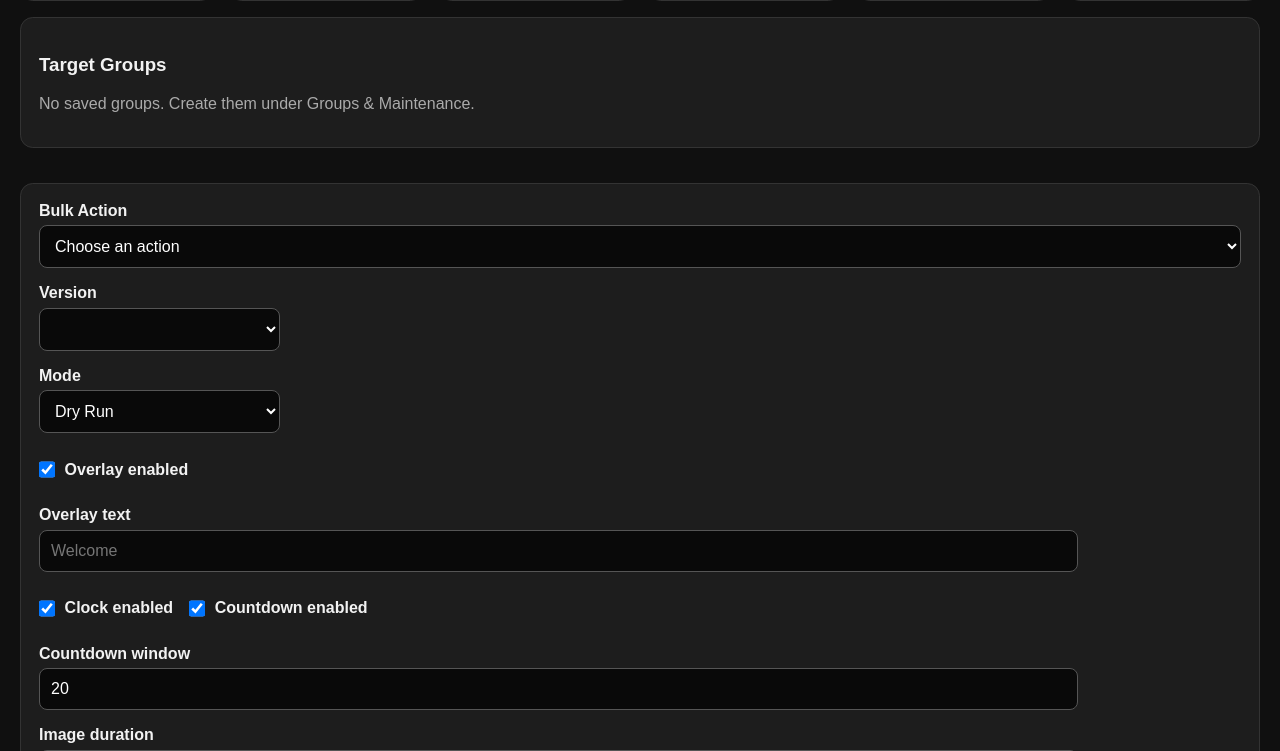
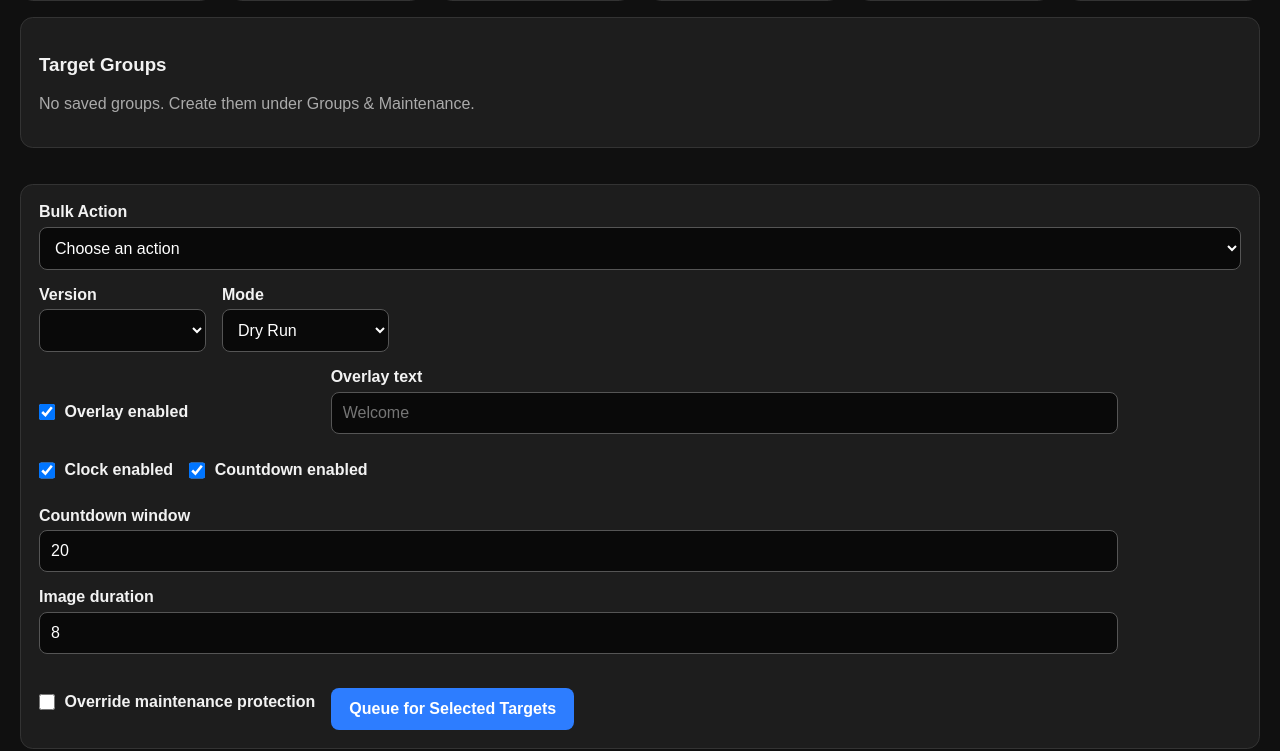
Before and after one commit to ericlsf/church-display-platform, a Flask app: page /fleet-operations in a window 1280 px wide. Shown: the part 427-1178 px from the top of the page. Run offline with Flask 3, Linux system fonts and the light colour scheme; the visitor is signed in with stand-in values (Sample User, id 1); data comes from the database, SQL or seed files in the repository; data that the repository does not hold is empty.

Commit message:
Refine Fleet Operations control grouping

```diff
--- a/hub/static/style.css
+++ b/hub/static/style.css
@@ -1903,3 +1903,128 @@ form[action*="fleet-operations"] .actions {
   gap: 0.65rem;
   margin-top: 0.2rem;
 }
+
+
+/* v6.4.2 Fleet Operations grouped controls */
+.fleet-operations-form,
+form[action*="fleet-operations"] {
+  display: grid !important;
+  grid-template-columns: minmax(0, 1fr) !important;
+  gap: 1rem !important;
+}
+
+.fleet-control-row {
+  display: grid;
+  gap: 1rem;
+  min-width: 0;
+  width: 100%;
+}
+
+.fleet-version-mode-row {
+  grid-template-columns:
+    repeat(2, minmax(0, 1fr));
+}
+
+.fleet-overlay-row {
+  grid-template-columns:
+    minmax(190px, 0.35fr)
+    minmax(0, 1fr);
+  align-items: end;
+}
+
+.fleet-overlay-row > label,
+.fleet-version-mode-row > label {
+  min-width: 0;
+  width: 100% !important;
+}
+
+.fleet-overlay-row
+  label:has(input[type="checkbox"]) {
+  display: inline-flex !important;
+  flex-direction: row !important;
+  align-items: center !important;
+  justify-content: flex-start !important;
+  gap: 0.6rem !important;
+  min-height: 2.75rem;
+  width: auto !important;
+  white-space: nowrap;
+}
+
+.fleet-checkbox-line {
+  display: inline-flex !important;
+  flex-direction: row !important;
+  align-items: center !important;
+  justify-content: flex-start !important;
+  gap: 0.6rem !important;
+  width: fit-content !important;
+  max-width: 100% !important;
+}
+
+.fleet-control-full-row {
+  grid-column: 1 / -1;
+  width: 100%;
+  min-width: 0;
+}
+
+.fleet-control-full-row input:not([type="checkbox"]),
+.fleet-control-full-row select,
+.fleet-control-full-row textarea,
+.fleet-control-row input:not([type="checkbox"]),
+.fleet-control-row select,
+.fleet-control-row textarea {
+  width: 100% !important;
+  max-width: 100% !important;
+  box-sizing: border-box;
+}
+
+.fleet-overlay-row input[type="checkbox"],
+.fleet-checkbox-line input[type="checkbox"],
+.fleet-operations-actions input[type="checkbox"] {
+  width: 1rem !important;
+  height: 1rem !important;
+  min-width: 1rem !important;
+  max-width: 1rem !important;
+  margin: 0 !important;
+  flex: 0 0 1rem !important;
+}
+
+.fleet-operations-actions {
+  display: flex !important;
+  flex-wrap: wrap;
+  align-items: center;
+  gap: 1rem;
+  margin-top: 0.25rem;
+}
+
+.fleet-operations-actions
+  label:has(input[type="checkbox"]) {
+  display: inline-flex !important;
+  flex-direction: row !important;
+  align-items: center !important;
+  gap: 0.6rem !important;
+  width: auto !important;
+  margin: 0 !important;
+}
+
+@media (max-width: 760px) {
+  .fleet-version-mode-row,
+  .fleet-overlay-row {
+    grid-template-columns:
+      minmax(0, 1fr);
+  }
+
+  .fleet-overlay-row
+    label:has(input[type="checkbox"]) {
+    min-height: auto;
+  }
+
+  .fleet-operations-actions {
+    align-items: stretch;
+    flex-direction: column;
+  }
+
+  .fleet-operations-actions button,
+  .fleet-operations-actions input[type="submit"] {
+    width: 100%;
+  }
+}
--- a/hub/templates/fleet_operations.html
+++ b/hub/templates/fleet_operations.html
@@ -219,4 +219,5 @@
   refreshOptions();
 })();
 </script>
+<script src="/static/fleet-operations-layout.js"></script>
 {% endblock %}
```
Also changed, not shown: RELEASE_NOTES_v6.4.2.md (added, +15 -0 lines), hub/static/fleet-operations-layout.js (added, +164 -0 lines), scripts/apply-v6.4.2.py (added, +75 -0 lines), tests/test_fleet_operations_control_groups.py (added, +49 -0 lines), 1 other file.
